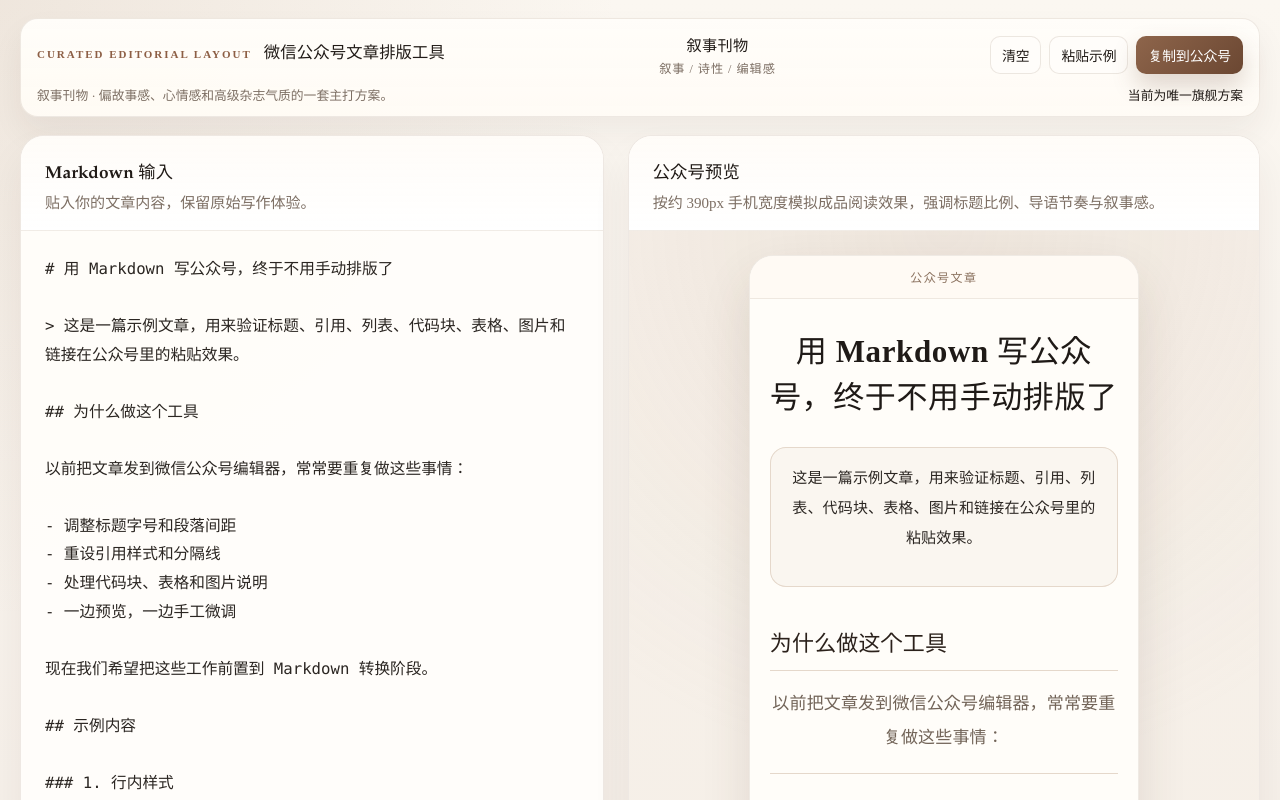
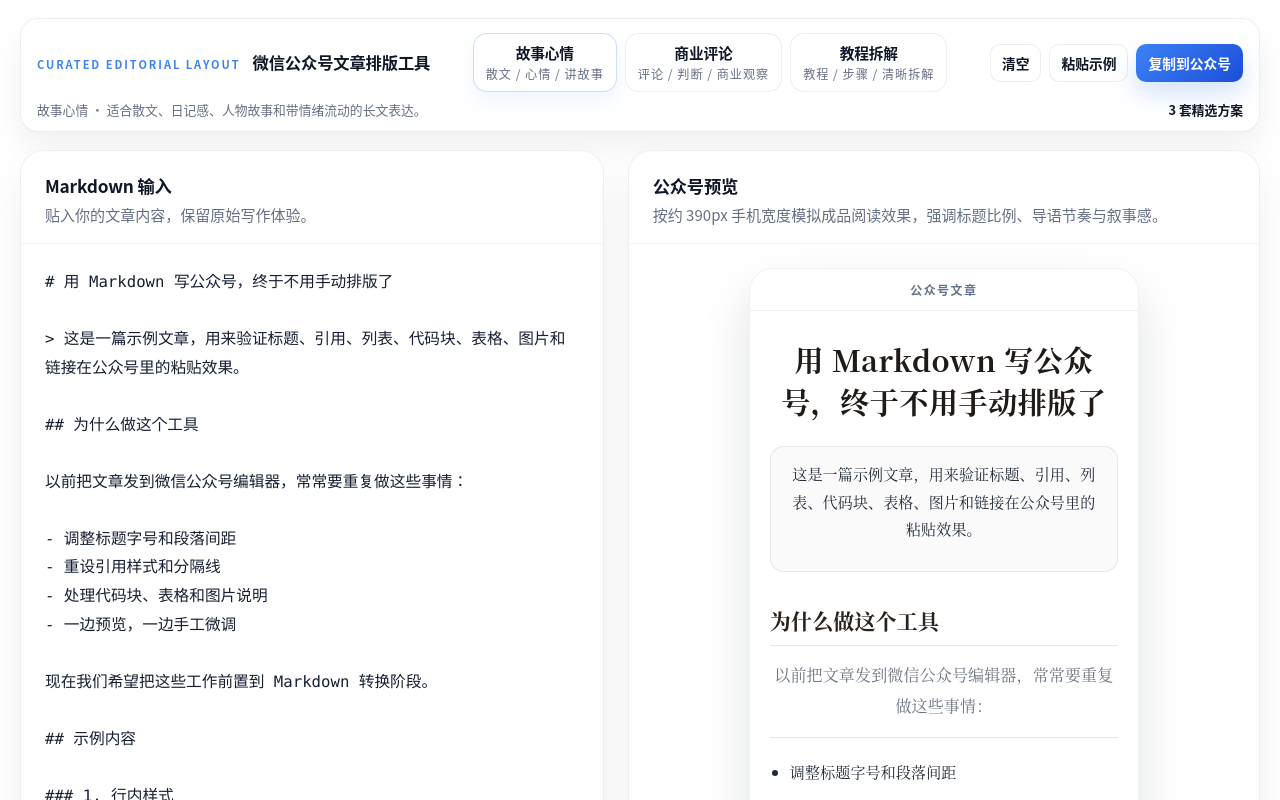
Before and after one commit to duffercn/markdown-wechat, a React (Vite) app: page / in a window 1280 px wide. Shown: the top 800 px of the page. Built offline with nearby package versions, Linux system fonts and the light colour scheme.

Commit message:
feat: finalize three Chinese article themes and handoff docs

```diff
--- a/src/App.css
+++ b/src/App.css
@@ -8,11 +8,10 @@
   max-width: 1360px;
   margin: 0 auto 18px;
   padding: 14px 16px 12px;
-  border: 1px solid rgba(158, 138, 120, 0.18);
+  border: 1px solid rgba(148, 163, 184, 0.18);
   border-radius: 18px;
-  background:
-    linear-gradient(180deg, rgba(255, 253, 249, 0.98), rgba(255, 251, 245, 0.96));
-  box-shadow: 0 16px 32px rgba(54, 39, 28, 0.06);
+  background: #ffffff;
+  box-shadow: 0 16px 32px rgba(15, 23, 42, 0.06);
 }
 
 .product-block {
@@ -34,10 +33,10 @@
 
 .product-block h1 {
   margin: 0;
-  font-family: var(--font-editorial);
+  font-family: var(--font-ui);
   font-size: 1.02rem;
   line-height: 1.25;
-  letter-spacing: 0.01em;
+  letter-spacing: -0.01em;
   color: var(--heading);
   font-weight: 600;
 }
@@ -54,21 +53,42 @@
   flex-wrap: nowrap;
 }
 
-.design-badge {
+.design-badge-group {
   min-width: 0;
   flex: 1;
+  display: flex;
+  justify-content: center;
+  gap: 8px;
+  flex-wrap: wrap;
+}
+
+.design-badge {
+  border: 1px solid rgba(148, 163, 184, 0.18);
+  background: #ffffff;
+  border-radius: 14px;
+  padding: 8px 12px;
   display: flex;
   flex-direction: column;
   align-items: center;
   gap: 2px;
   text-align: center;
+  cursor: pointer;
+  transition:
+    transform 160ms ease,
+    border-color 160ms ease,
+    box-shadow 160ms ease,
+    background-color 160ms ease;
+}
+
+.design-badge:hover {
+  transform: translateY(-1px);
 }
 
 .design-badge strong {
-  font-family: var(--font-editorial);
-  font-size: 0.95rem;
+  font-family: var(--font-ui);
+  font-size: 0.92rem;
   font-weight: 600;
-  letter-spacing: 0.02em;
+  letter-spacing: -0.01em;
   color: var(--heading);
 }
 
@@ -77,6 +97,12 @@
   letter-spacing: 0.08em;
   text-transform: uppercase;
   color: var(--muted);
+}
+
+.design-badge.active {
+  border-color: rgba(59, 130, 246, 0.26);
+  background: #ffffff;
+  box-shadow: 0 10px 20px rgba(59, 130, 246, 0.08);
 }
 
 .toolbar-actions {
@@ -110,14 +136,14 @@
 
 .ghost {
   color: var(--heading);
-  background: #fffdfa;
-  box-shadow: inset 0 0 0 1px rgba(158, 138, 120, 0.2);
+  background: #ffffff;
+  box-shadow: inset 0 0 0 1px rgba(148, 163, 184, 0.2);
 }
 
 .primary {
   color: #fff;
-  background: linear-gradient(135deg, #8e654b, #6b4732);
-  box-shadow: 0 12px 24px rgba(111, 76, 56, 0.22);
+  background: linear-gradient(135deg, #3b82f6, #1d4ed8);
+  box-shadow: 0 12px 24px rgba(59, 130, 246, 0.22);
 }
 
 .status-row {
@@ -147,26 +173,26 @@
   min-width: 0;
   display: flex;
   flex-direction: column;
-  border: 1px solid rgba(158, 138, 120, 0.18);
+  border: 1px solid rgba(148, 163, 184, 0.18);
   border-radius: 24px;
-  background: rgba(255, 253, 250, 0.96);
-  box-shadow: 0 20px 42px rgba(54, 39, 28, 0.06);
+  background: #ffffff;
+  box-shadow: 0 20px 42px rgba(15, 23, 42, 0.06);
   overflow: hidden;
 }
 
 .panel-header {
   padding: 22px 24px 18px;
-  border-bottom: 1px solid rgba(158, 138, 120, 0.14);
-  background: linear-gradient(180deg, rgba(255, 252, 248, 1), rgba(255, 255, 255, 0.94));
+  border-bottom: 1px solid rgba(148, 163, 184, 0.14);
+  background: #ffffff;
 }
 
 .panel-header h2 {
   margin: 0;
-  font-family: var(--font-editorial);
+  font-family: var(--font-ui);
   font-size: 1.08rem;
   color: var(--heading);
   font-weight: 600;
-  letter-spacing: 0.01em;
+  letter-spacing: -0.01em;
 }
 
 .panel-header p {
@@ -191,19 +217,17 @@
   flex: 1;
   padding: 24px;
   overflow: auto;
-  background:
-    radial-gradient(circle at top, rgba(197, 176, 155, 0.18), transparent 24%),
-    linear-gradient(180deg, #f7f1ea, #f2ebe2);
+  background: #ffffff;
 }
 
 .phone-preview {
   width: min(100%, 390px);
   margin: 0 auto;
   border-radius: 24px;
-  background: #fffdf9;
-  box-shadow: 0 24px 50px rgba(72, 50, 36, 0.12);
+  background: #ffffff;
+  box-shadow: 0 24px 50px rgba(15, 23, 42, 0.12);
   overflow: hidden;
-  border: 1px solid rgba(158, 138, 120, 0.16);
+  border: 1px solid rgba(148, 163, 184, 0.16);
 }
 
 .phone-preview-bar {
@@ -212,8 +236,8 @@
   align-items: center;
   gap: 12px;
   padding: 12px 16px;
-  border-bottom: 1px solid rgba(158, 138, 120, 0.16);
-  background: #fffaf4;
+  border-bottom: 1px solid rgba(148, 163, 184, 0.16);
+  background: #ffffff;
 }
 
 .phone-preview-bar span {
@@ -223,7 +247,7 @@
 
 .phone-preview-bar strong {
   font-size: 12px;
-  color: #8c7360;
+  color: #64748b;
   letter-spacing: 0.12em;
   font-weight: 600;
 }
@@ -267,8 +291,11 @@
 
   .design-badge {
     width: 100%;
+  }
+
+  .design-badge-group {
+    width: 100%;
     order: 3;
-    padding-top: 2px;
   }
 
   .panel-header,
--- a/src/App.tsx
+++ b/src/App.tsx
@@ -7,7 +7,7 @@ import { getTemplate, templates } from './templates'
 
 function App() {
   const [markdown, setMarkdown] = useState(SAMPLE_MARKDOWN)
-  const [templateId] = useState(templates[0]?.id ?? 'flagship')
+  const [templateId, setTemplateId] = useState(templates[0]?.id ?? 'flagship')
   const [copyStatus, setCopyStatus] = useState('')
   const deferredMarkdown = useDeferredValue(markdown)
   const template = getTemplate(templateId)
@@ -42,9 +42,18 @@ function App() {
             <h1>微信公众号文章排版工具</h1>
           </div>
 
-          <div className="design-badge">
-            <strong>{template.name}</strong>
-            <span>{template.tone}</span>
+          <div className="design-badge-group">
+            {templates.map((item) => (
+              <button
+                key={item.id}
+                type="button"
+                className={item.id === templateId ? 'design-badge active' : 'design-badge'}
+                onClick={() => setTemplateId(item.id)}
+              >
+                <strong>{item.name}</strong>
+                <span>{item.tone}</span>
+              </button>
+            ))}
           </div>
 
           <div className="toolbar-actions">
@@ -66,7 +75,7 @@ function App() {
 
         <div className="status-row" aria-live="polite">
           <span>{copyStatus || `${template.name} · ${template.description}`}</span>
-          <span className="template-note">当前为唯一旗舰方案</span>
+          <span className="template-note">3 套精选方案</span>
         </div>
       </section>
 
--- a/src/index.css
+++ b/src/index.css
@@ -1,24 +1,21 @@
 :root {
-  --bg: #f4ede6;
-  --body: #2b2622;
-  --muted: #7d6f64;
-  --heading: #211b17;
-  --accent: #8d5f45;
-  --panel-border: rgba(158, 138, 120, 0.2);
+  --bg: #ffffff;
+  --body: #172033;
+  --muted: #667085;
+  --heading: #101828;
+  --accent: #3b82f6;
+  --panel-border: rgba(148, 163, 184, 0.22);
   --font-body:
-    'Source Han Serif SC', 'Noto Serif SC', 'Songti SC', 'STSong', serif;
+    'PingFang SC', 'Hiragino Sans GB', 'Microsoft YaHei', 'Source Han Sans SC',
+    'Noto Sans CJK SC', -apple-system, BlinkMacSystemFont, 'Segoe UI', sans-serif;
   --font-ui:
-    -apple-system, BlinkMacSystemFont, 'Segoe UI', 'PingFang SC', 'Hiragino Sans GB',
-    'Microsoft YaHei', sans-serif;
+    'PingFang SC', 'Hiragino Sans GB', 'Microsoft YaHei', 'Source Han Sans SC',
+    'Noto Sans CJK SC', -apple-system, BlinkMacSystemFont, 'Segoe UI', sans-serif;
   --font-editorial:
-    'Iowan Old Style', 'Palatino Linotype', 'Baskerville', 'Source Han Serif SC',
-    'Noto Serif SC', serif;
+    'Source Han Serif SC', 'Noto Serif CJK SC', 'Songti SC', 'STSong', serif;
   --font-mono: 'JetBrains Mono', 'SFMono-Regular', Consolas, monospace;
   color: var(--body);
-  background:
-    radial-gradient(circle at top left, rgba(164, 128, 99, 0.14), transparent 22%),
-    radial-gradient(circle at right center, rgba(109, 84, 64, 0.08), transparent 20%),
-    linear-gradient(180deg, #fbf7f1, #f4ede6 44%, #efe5db);
+  background: #ffffff;
   font-family: var(--font-body);
   font-synthesis: none;
   text-rendering: optimizeLegibility;
--- a/src/templates/presets.ts
+++ b/src/templates/presets.ts
@@ -1,114 +1,152 @@
 import type { TemplateDefinition, TemplateTokens } from '../renderer/types'
 
 const sansBody =
-  "-apple-system, BlinkMacSystemFont, 'Segoe UI', 'PingFang SC', 'Hiragino Sans GB', 'Microsoft YaHei', sans-serif"
+  "'PingFang SC', 'Hiragino Sans GB', 'Microsoft YaHei', 'Source Han Sans SC', 'Noto Sans CJK SC', -apple-system, BlinkMacSystemFont, 'Segoe UI', sans-serif"
 const serifBody =
-  "'Source Han Serif SC', 'Noto Serif SC', 'Songti SC', 'STSong', serif"
+  "'Source Han Serif SC', 'Noto Serif SC', 'Noto Serif CJK SC', 'Songti SC', 'STSong', serif"
+const editorialSerif =
+  "'Source Han Serif SC', 'Noto Serif CJK SC', 'Songti SC', 'STSong', 'Iowan Old Style', 'Palatino Linotype', serif"
+const refinedSans =
+  "'PingFang SC', 'Hiragino Sans GB', 'Source Han Sans SC', 'Noto Sans CJK SC', 'Microsoft YaHei', 'SF Pro Display', 'Helvetica Neue', sans-serif"
 const mono =
   "'JetBrains Mono', 'SFMono-Regular', Consolas, 'Liberation Mono', Menlo, monospace"
 
-const flagshipTokens: TemplateTokens = {
-  bodyFontFamily: serifBody,
-  headingFontFamily: serifBody,
-  monoFontFamily: mono,
-  textColor: '#2b2622',
-  mutedTextColor: '#726458',
-  accentColor: '#8d5f45',
-  borderColor: '#e5d8cb',
-  surfaceColor: '#fffdf9',
-  codeBackground: '#f7f1ea',
-  quoteBackground: '#faf6f0',
-  tableHeaderBackground: '#f8f2ea',
+type ThemeOptions = {
+  id: string
+  name: string
+  description: string
+  tone: string
+  accent: string
+  text: string
+  muted: string
+  border: string
+  quote: string
+  code: string
+  tableHead: string
+  bodyFont?: string
+  headingFont?: string
+  root?: Record<string, string>
+  paragraph?: Record<string, string>
+  lead?: Record<string, string>
+  h1?: Record<string, string>
+  h2?: Record<string, string>
+  h3?: Record<string, string>
+  blockquote?: Record<string, string>
+  list?: Record<string, string>
+  listItem?: Record<string, string>
+  link?: Record<string, string>
+  strong?: Record<string, string>
+  codeBlock?: Record<string, string>
+  hr?: Record<string, string>
+  figure?: Record<string, string>
+  figcaption?: Record<string, string>
+  table?: Record<string, string>
 }
 
-export const flagshipTemplate: TemplateDefinition = {
-  id: 'flagship',
-  name: '叙事刊物',
-  description: '偏故事感、心情感和高级杂志气质的一套主打方案。',
-  tone: '叙事 / 诗性 / 编辑感',
+function createTheme(options: ThemeOptions): TemplateDefinition {
+  const tokens: TemplateTokens = {
+    bodyFontFamily: options.bodyFont ?? serifBody,
+    headingFontFamily: options.headingFont ?? options.bodyFont ?? serifBody,
+    monoFontFamily: mono,
+    textColor: options.text,
+    mutedTextColor: options.muted,
+    accentColor: options.accent,
+    borderColor: options.border,
+    surfaceColor: '#fffdf9',
+    codeBackground: options.code,
+    quoteBackground: options.quote,
+    tableHeaderBackground: options.tableHead,
+  }
+
+  return {
+    id: options.id,
+    name: options.name,
+    description: options.description,
+    tone: options.tone,
     featured: true,
-  tokens: flagshipTokens,
+    tokens,
     componentStyleMap: {
       root: {
-      color: flagshipTokens.textColor,
-      fontFamily: flagshipTokens.bodyFontFamily,
+        color: tokens.textColor,
+        fontFamily: tokens.bodyFontFamily,
         fontSize: '15px',
-      lineHeight: '1.92',
+        lineHeight: '1.78',
         letterSpacing: '0.01em',
         wordBreak: 'break-word',
+        ...options.root,
       },
       paragraph: {
-      margin: '0 0 18px',
-      color: flagshipTokens.textColor,
+        margin: '0 0 15px',
+        color: tokens.textColor,
+        ...options.paragraph,
       },
       leadParagraph: {
-      margin: '0 0 24px',
-      padding: '0 0 18px',
-      color: flagshipTokens.mutedTextColor,
-      fontSize: '17px',
-      lineHeight: '2',
-      textAlign: 'center',
-      borderBottom: `1px solid ${flagshipTokens.borderColor}`,
+        margin: '0 0 20px',
+        color: tokens.mutedTextColor,
+        fontSize: '16px',
+        lineHeight: '1.86',
+        ...options.lead,
       },
       heading1: {
-      margin: '6px 0 22px',
-      color: '#1f1a17',
-      fontSize: '31px',
-      lineHeight: '1.48',
+        margin: '4px 0 18px',
+        color: '#211b17',
+        fontSize: '29px',
+        lineHeight: '1.38',
         fontWeight: '700',
-      fontFamily: flagshipTokens.headingFontFamily,
-      textAlign: 'center',
-      letterSpacing: '0.02em',
+        fontFamily: tokens.headingFontFamily,
+        ...options.h1,
       },
       heading2: {
-      margin: '40px 0 16px',
-      padding: '0 0 10px',
-      color: '#2b211b',
-      fontSize: '22px',
-      lineHeight: '1.5',
+        margin: '34px 0 14px',
+        color: '#2b221c',
+        fontSize: '21px',
+        lineHeight: '1.42',
         fontWeight: '700',
-      fontFamily: flagshipTokens.headingFontFamily,
-      borderBottom: `1px solid ${flagshipTokens.borderColor}`,
+        fontFamily: tokens.headingFontFamily,
+        ...options.h2,
       },
       heading3: {
-      margin: '28px 0 12px',
-      color: flagshipTokens.accentColor,
+        margin: '24px 0 10px',
+        color: tokens.accentColor,
         fontSize: '16px',
-      lineHeight: '1.55',
+        lineHeight: '1.42',
         fontWeight: '700',
         fontFamily: sansBody,
-      letterSpacing: '0.06em',
+        letterSpacing: '0.04em',
+        ...options.h3,
       },
       blockquote: {
-      margin: '26px 0',
-      padding: '16px 18px',
+        margin: '22px 0',
+        padding: '14px 16px',
         borderLeft: 'none',
-      background: flagshipTokens.quoteBackground,
-      color: flagshipTokens.mutedTextColor,
-      borderRadius: '16px',
-      boxShadow: `inset 0 0 0 1px ${flagshipTokens.borderColor}`,
-      textAlign: 'center',
-      lineHeight: '2',
+        background: tokens.quoteBackground,
+        color: tokens.mutedTextColor,
+        borderRadius: '14px',
+        boxShadow: `inset 0 0 0 1px ${tokens.borderColor}`,
+        ...options.blockquote,
       },
       list: {
-      margin: '0 0 18px 20px',
+        margin: '0 0 16px 20px',
         padding: '0',
+        ...options.list,
       },
       listItem: {
-      margin: '0 0 12px',
+        margin: '0 0 9px',
+        ...options.listItem,
       },
       link: {
-      color: flagshipTokens.accentColor,
+        color: tokens.accentColor,
         textDecoration: 'none',
-      borderBottom: `1px solid ${flagshipTokens.accentColor}44`,
+        borderBottom: `1px solid ${tokens.accentColor}44`,
+        ...options.link,
       },
       strong: {
         fontWeight: '700',
-      color: '#6f4c38',
+        color: tokens.accentColor,
+        ...options.strong,
       },
       emphasis: {
         fontStyle: 'italic',
-      color: '#6f4c38',
       },
       delete: {
         textDecoration: 'line-through',
@@ -117,30 +155,33 @@ export const flagshipTemplate: TemplateDefinition = {
       inlineCode: {
         padding: '2px 6px',
         borderRadius: '4px',
-      background: flagshipTokens.codeBackground,
-      color: flagshipTokens.accentColor,
+        background: tokens.codeBackground,
+        color: tokens.accentColor,
         fontSize: '0.9em',
-      fontFamily: flagshipTokens.monoFontFamily,
+        fontFamily: mono,
       },
       codeBlock: {
-      margin: '0 0 22px',
-      padding: '15px 16px',
+        margin: '0 0 20px',
+        padding: '14px 15px',
         borderRadius: '14px',
-      background: flagshipTokens.codeBackground,
+        background: tokens.codeBackground,
         color: '#4b4037',
         fontSize: '13px',
-      lineHeight: '1.74',
+        lineHeight: '1.68',
         overflowX: 'auto',
-      fontFamily: flagshipTokens.monoFontFamily,
-      boxShadow: `inset 0 0 0 1px ${flagshipTokens.borderColor}`,
+        fontFamily: mono,
+        boxShadow: `inset 0 0 0 1px ${tokens.borderColor}`,
+        ...options.codeBlock,
       },
       hr: {
-      margin: '34px auto',
-      width: '72px',
-      borderTop: `1px solid ${flagshipTokens.borderColor}`,
+        margin: '28px auto',
+        width: '68px',
+        borderTop: `1px solid ${tokens.borderColor}`,
+        ...options.hr,
       },
       figure: {
-      margin: '30px 0',
+        margin: '26px 0',
+        ...options.figure,
       },
       image: {
         display: 'block',
@@ -154,30 +195,216 @@ export const flagshipTemplate: TemplateDefinition = {
         color: '#8a7c70',
         fontSize: '12px',
         letterSpacing: '0.04em',
-      fontStyle: 'italic',
+        ...options.figcaption,
       },
       table: {
         width: '100%',
-      margin: '0 0 24px',
+        margin: '0 0 22px',
         borderCollapse: 'collapse',
         fontSize: '13px',
+        ...options.table,
       },
       tableHeadCell: {
-      padding: '11px 10px',
-      border: `1px solid ${flagshipTokens.borderColor}`,
-      background: flagshipTokens.tableHeaderBackground,
+        padding: '10px 10px',
+        border: `1px solid ${tokens.borderColor}`,
+        background: tokens.tableHeaderBackground,
         color: '#3b3028',
         textAlign: 'left',
         fontWeight: '700',
       },
       tableCell: {
-      padding: '11px 10px',
-      border: `1px solid ${flagshipTokens.borderColor}`,
+        padding: '10px 10px',
+        border: `1px solid ${tokens.borderColor}`,
         color: '#54493f',
         textAlign: 'left',
         verticalAlign: 'top',
       },
     },
   }
+}
 
-export const templatesCatalog: TemplateDefinition[] = [flagshipTemplate]
+export const narrativeTemplate = createTheme({
+  id: 'narrative',
+  name: '故事心情',
+  description: '适合散文、日记感、人物故事和带情绪流动的长文表达。',
+  tone: '散文 / 心情 / 讲故事',
+  accent: '#4b5563',
+  text: '#1f2937',
+  muted: '#6b7280',
+  border: '#e5e7eb',
+  quote: '#fafafa',
+  code: '#f5f5f5',
+  tableHead: '#f8fafc',
+  bodyFont: serifBody,
+  headingFont: editorialSerif,
+  root: {
+    lineHeight: '1.82',
+  },
+  lead: {
+    textAlign: 'center',
+    paddingBottom: '16px',
+    borderBottom: '1px solid #e5e7eb',
+    lineHeight: '1.9',
+  },
+  h1: {
+    textAlign: 'center',
+    letterSpacing: '0.02em',
+    lineHeight: '1.46',
+  },
+  h2: {
+    paddingBottom: '9px',
+    borderBottom: '1px solid #e5e7eb',
+  },
+  h3: {
+    letterSpacing: '0.08em',
+  },
+  blockquote: {
+    textAlign: 'center',
+    lineHeight: '1.86',
+  },
+  listItem: {
+    margin: '0 0 11px',
+  },
+  figcaption: {
+    fontStyle: 'italic',
+  },
+})
+
+export const letterTemplate = createTheme({
+  id: 'letter',
+  name: '商业评论',
+  description: '适合观点表达、商业观察、品牌评论和结构化评论文章。',
+  tone: '评论 / 判断 / 商业观察',
+  accent: '#111827',
+  text: '#111827',
+  muted: '#6b7280',
+  border: '#e5e7eb',
+  quote: '#f8fafc',
+  code: '#f5f7fa',
+  tableHead: '#f8fafc',
+  bodyFont: refinedSans,
+  headingFont: refinedSans,
+  root: {
+    lineHeight: '1.74',
+    letterSpacing: '0.005em',
+  },
+  paragraph: {
+    margin: '0 0 14px',
+  },
+  lead: {
+    color: '#526070',
+    fontSize: '16px',
+    lineHeight: '1.74',
+    paddingBottom: '14px',
+    borderBottom: '1px solid #e5e7eb',
+  },
+  h1: {
+    fontSize: '30px',
+    lineHeight: '1.3',
+    letterSpacing: '-0.02em',
+  },
+  h2: {
+    color: '#111827',
+    marginTop: '34px',
+    paddingLeft: '10px',
+    borderLeft: '4px solid #9ca3af',
+  },
+  h3: {
+    color: '#374151',
+    letterSpacing: '0.08em',
+    fontSize: '15px',
+  },
+  blockquote: {
+    background: '#f7fafc',
+    lineHeight: '1.76',
+  },
+  hr: {
+    width: '100%',
+    borderTop: '1px solid #e5e7eb',
+  },
+  list: {
+    marginLeft: '18px',
+  },
+  listItem: {
+    margin: '0 0 8px',
+  },
+  figcaption: {
+    color: '#66707d',
+  },
+  strong: {
+    color: '#111827',
+  },
+})
+
+export const salonTemplate = createTheme({
+  id: 'salon',
+  name: '教程拆解',
+  description: '适合教程、方法论、流程说明和结构清晰的知识型内容。',
+  tone: '教程 / 步骤 / 清晰拆解',
+  accent: '#374151',
+  text: '#1f2937',
+  muted: '#6b7280',
+  border: '#e5e7eb',
+  quote: '#f9fafb',
+  code: '#f5f5f5',
+  tableHead: '#f8fafc',
+  bodyFont: sansBody,
+  headingFont: refinedSans,
+  root: {
+    lineHeight: '1.68',
+    letterSpacing: '0',
+  },
+  paragraph: {
+    margin: '0 0 14px',
+  },
+  lead: {
+    color: '#4e5f5c',
+    fontSize: '16px',
+    lineHeight: '1.68',
+    padding: '0 0 12px',
+    borderBottom: '1px solid #e5e7eb',
+  },
+  h1: {
+    fontSize: '28px',
+    lineHeight: '1.26',
+    letterSpacing: '-0.02em',
+  },
+  h2: {
+    borderLeft: '4px solid #9ca3af',
+    paddingLeft: '10px',
+    marginTop: '34px',
+  },
+  h3: {
+    color: '#374151',
+    fontSize: '15px',
+    letterSpacing: '0.08em',
+  },
+  blockquote: {
+    background: '#f4fbfa',
+    lineHeight: '1.72',
+  },
+  strong: {
+    color: '#111827',
+  },
+  codeBlock: {
+    background: '#f5f5f5',
+  },
+  hr: {
+    width: '100%',
+    borderTop: '1px solid #e5e7eb',
+  },
+  listItem: {
+    margin: '0 0 8px',
+  },
+  figcaption: {
+    color: '#6b7280',
+  },
+})
+
+export const flagshipTemplate = narrativeTemplate
+
+export const templatesCatalog: TemplateDefinition[] = [
+  narrativeTemplate,
+  letterTemplate,
+  salonTemplate,
+]
```
Also changed, not shown: 1 other file (tests, documents, lock files or other folders). Lines whose indentation alone changed are shown as unchanged.
